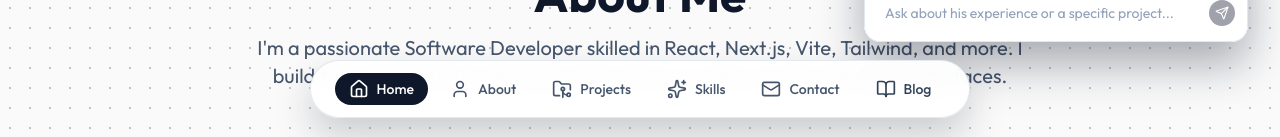
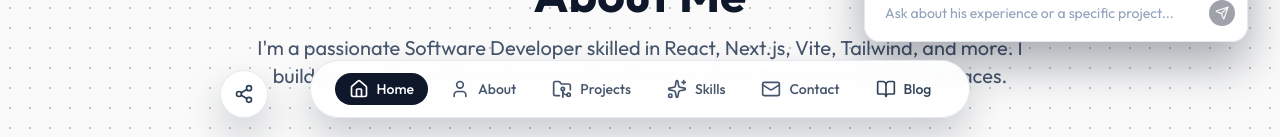
Before and after one commit to chrisprince-ic/portfolio2, a Next.js app: page / in a window 1280 px wide. Shown: the part 662-799 px from the top of the page. Built offline with nearby package versions, Linux system fonts and the light colour scheme.

Commit message:
add social media component to enhance user engagement

```diff
--- a/app/page.js
+++ b/app/page.js
@@ -9,6 +9,7 @@ import Skills from '@/components/Skills';
 import BottomNav from '@/components/BottomNav';
 import CursorGlow from '@/components/CursorGlow';
 import AiAssistant from '@/components/AiAssistant';
+import SocialMedia from '@/components/SocialMedia';
 import { throttle } from '@/lib/utils';
 
 export default function Home() {
@@ -87,6 +88,7 @@ export default function Home() {
         </div>
       </main>
       <AiAssistant />
+      <SocialMedia />
       <BottomNav activeSection={activeSection} scrollToSection={scrollToSection} />
     </div>
   );
--- /dev/null
+++ b/components/SocialMedia.jsx
@@ -0,0 +1,96 @@
+'use client';
+import { useState } from 'react';
+import { motion, AnimatePresence } from 'framer-motion';
+import { Share2, Linkedin, Github, Twitter, Mail, X } from 'lucide-react';
+
+const SocialMedia = () => {
+  const [isOpen, setIsOpen] = useState(false);
+
+  const socialLinks = [
+    {
+      name: 'LinkedIn',
+      icon: Linkedin,
+      href: 'https://linkedin.com/in/christian-ikirezi',
+      color: 'hover:bg-blue-600 hover:text-white',
+    },
+    {
+      name: 'GitHub',
+      icon: Github,
+      href: 'https://github.com/chrisprince-ic',
+      color: 'hover:bg-slate-900 hover:text-white',
+    },
+    {
+      name: 'Twitter',
+      icon: Twitter,
+      href: 'https://twitter.com/yourhandle',
+      color: 'hover:bg-sky-500 hover:text-white',
+    },
+    {
+      name: 'Email',
+      icon: Mail,
+      href: 'mailto:your.email@example.com',
+      color: 'hover:bg-teal-600 hover:text-white',
+    },
+  ];
+
+  return (
+    <div className="fixed bottom-5 left-4 sm:left-1/2 sm:-translate-x-[380px] lg:-translate-x-[420px] z-50 pointer-events-none">
+      <div className="relative pointer-events-auto">
+        {/* Main toggle button */}
+        <motion.button
+          onClick={() => setIsOpen(!isOpen)}
+          whileHover={{ scale: 1.05 }}
+          whileTap={{ scale: 0.95 }}
+          className="w-12 h-12 rounded-full bg-white border border-slate-200/90 shadow-[0_18px_38px_rgba(15,23,42,0.2)] backdrop-blur-md flex items-center justify-center text-slate-700 hover:text-slate-900 hover:bg-slate-50 transition-colors"
+          aria-label="Toggle social media links"
+        >
+          <motion.div
+            animate={{ rotate: isOpen ? 45 : 0 }}
+            transition={{ duration: 0.2 }}
+          >
+            {isOpen ? (
+              <X className="w-5 h-5" />
+            ) : (
+              <Share2 className="w-5 h-5" />
+            )}
+          </motion.div>
+        </motion.button>
+
+        {/* Expanded social links */}
+        <AnimatePresence>
+          {isOpen && (
+            <motion.div
+              initial={{ opacity: 0, y: 10, scale: 0.9 }}
+              animate={{ opacity: 1, y: 0, scale: 1 }}
+              exit={{ opacity: 0, y: 10, scale: 0.9 }}
+              transition={{ duration: 0.2 }}
+              className="absolute bottom-14 left-0 flex flex-col gap-2"
+            >
+              {socialLinks.map((social, index) => {
+                const Icon = social.icon;
+                return (
+                  <motion.a
+                    key={social.name}
+                    href={social.href}
+                    target="_blank"
+                    rel="noopener noreferrer"
+                    initial={{ opacity: 0, x: -10 }}
+                    animate={{ opacity: 1, x: 0 }}
+                    transition={{ delay: index * 0.05, duration: 0.2 }}
+                    whileHover={{ scale: 1.1, x: 4 }}
+                    className={`w-12 h-12 rounded-full bg-white border border-slate-200/90 shadow-[0_12px_24px_rgba(15,23,42,0.15)] backdrop-blur-md flex items-center justify-center text-slate-600 transition-all duration-300 ${social.color}`}
+                    aria-label={social.name}
+                  >
+                    <Icon className="w-5 h-5" />
+                  </motion.a>
+                );
+              })}
+            </motion.div>
+          )}
+        </AnimatePresence>
+      </div>
+    </div>
+  );
+};
+
+export default SocialMedia;
```
